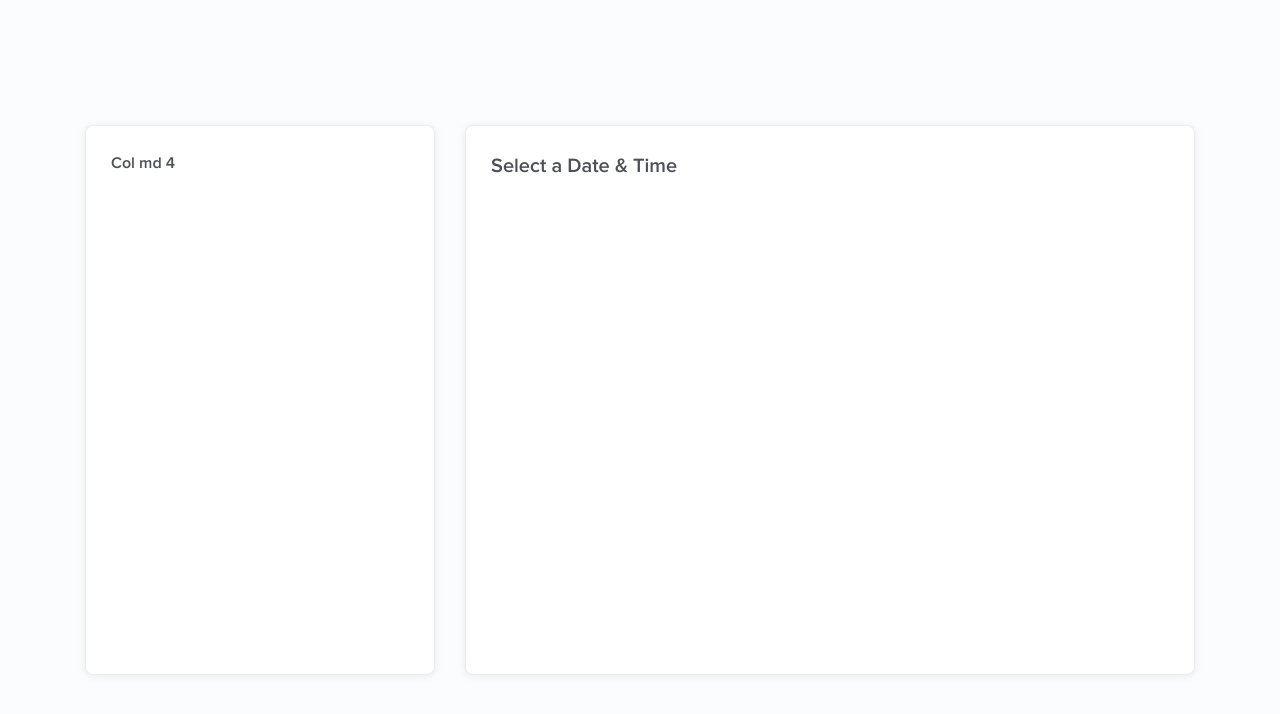
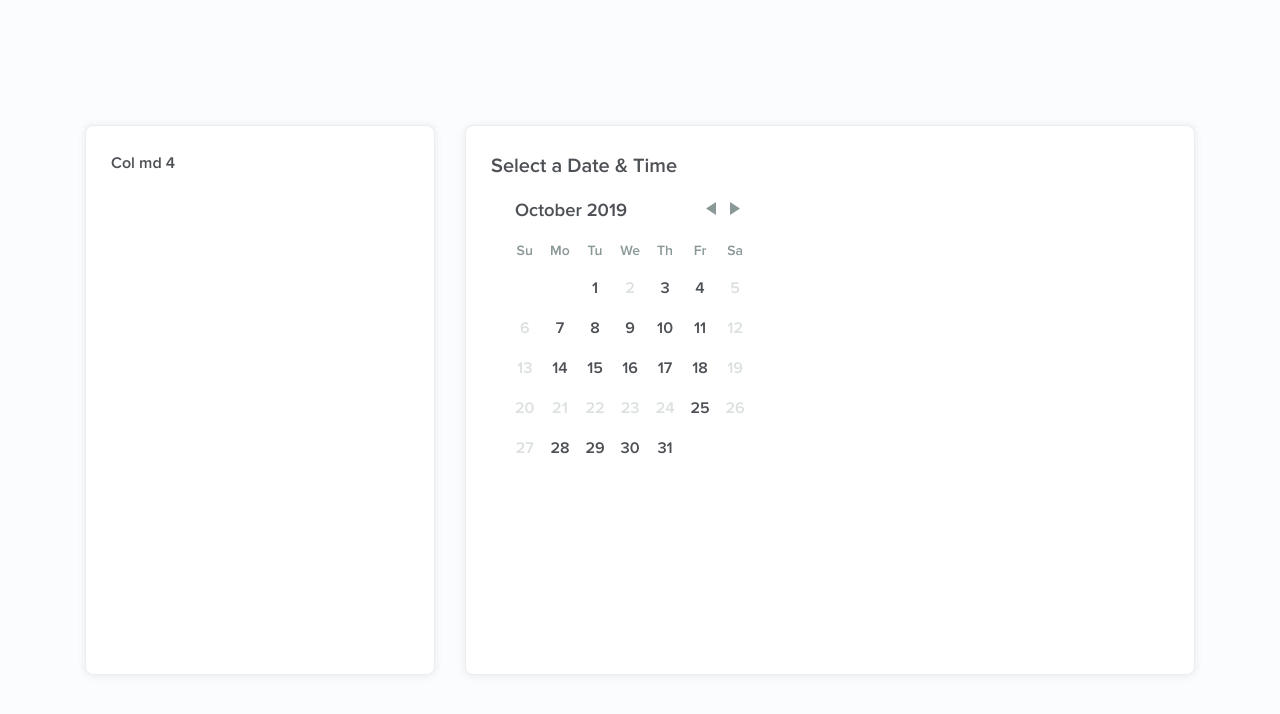
Before and after one commit to dnsys/test-react, a React app: page /form in a window 1280 px wide. Shown: the top 714 px of the page. Built offline with nearby package versions, Linux system fonts and the light colour scheme.

Commit message:
feat: added calendar widget

```diff
--- a/package.json
+++ b/package.json
@@ -47,6 +47,7 @@
     "react": "^16.11.0",
     "react-app-polyfill": "^1.0.4",
     "react-bootstrap": "^1.0.0-beta.14",
+    "react-day-picker": "^7.4.0",
     "react-dev-utils": "^9.1.0",
     "react-dom": "^16.11.0",
     "react-router-dom": "^5.1.2",
--- a/src/components/FormPanel/FormPanel.js
+++ b/src/components/FormPanel/FormPanel.js
@@ -1,11 +1,45 @@
 import React, { Component } from 'react';
+import DayPicker from 'react-day-picker';
+import 'react-day-picker/lib/style.css';
 
 class FormPanel extends Component{
+    constructor(props) {
+        super(props);
+        this.handleDayClick = this.handleDayClick.bind(this);
+        this.state = {
+            selectedDay: null,
+        };
+    }
+
+    handleDayClick(day, { selected }) {
+        this.setState({
+            selectedDay: selected ? undefined : day,
+        });
+    }
+
     render() {
         return (
             <div className="form-block">
                 <div className="form-block__heading">
                     Select a Date & Time
+                </div>
+                <div className="form-block__container">
+                    <div className="form-block__datepicker">
+                        <DayPicker
+                            initialMonth={new Date(2019, 9)}
+                            disabledDays={[
+                                new Date(2019, 9, 12),
+                                new Date(2019, 9, 2),
+                                {
+                                    after: new Date(2019, 9, 20),
+                                    before: new Date(2019, 9, 25),
+                                },
+                                { daysOfWeek: [0, 6] }
+                            ]}
+                            selectedDays={this.state.selectedDay}
+                            onDayClick={this.handleDayClick}
+                        />
+                    </div>
                 </div>
             </div>
         );
```
Also changed, not shown: 1 other file (tests, documents, lock files or other folders).
